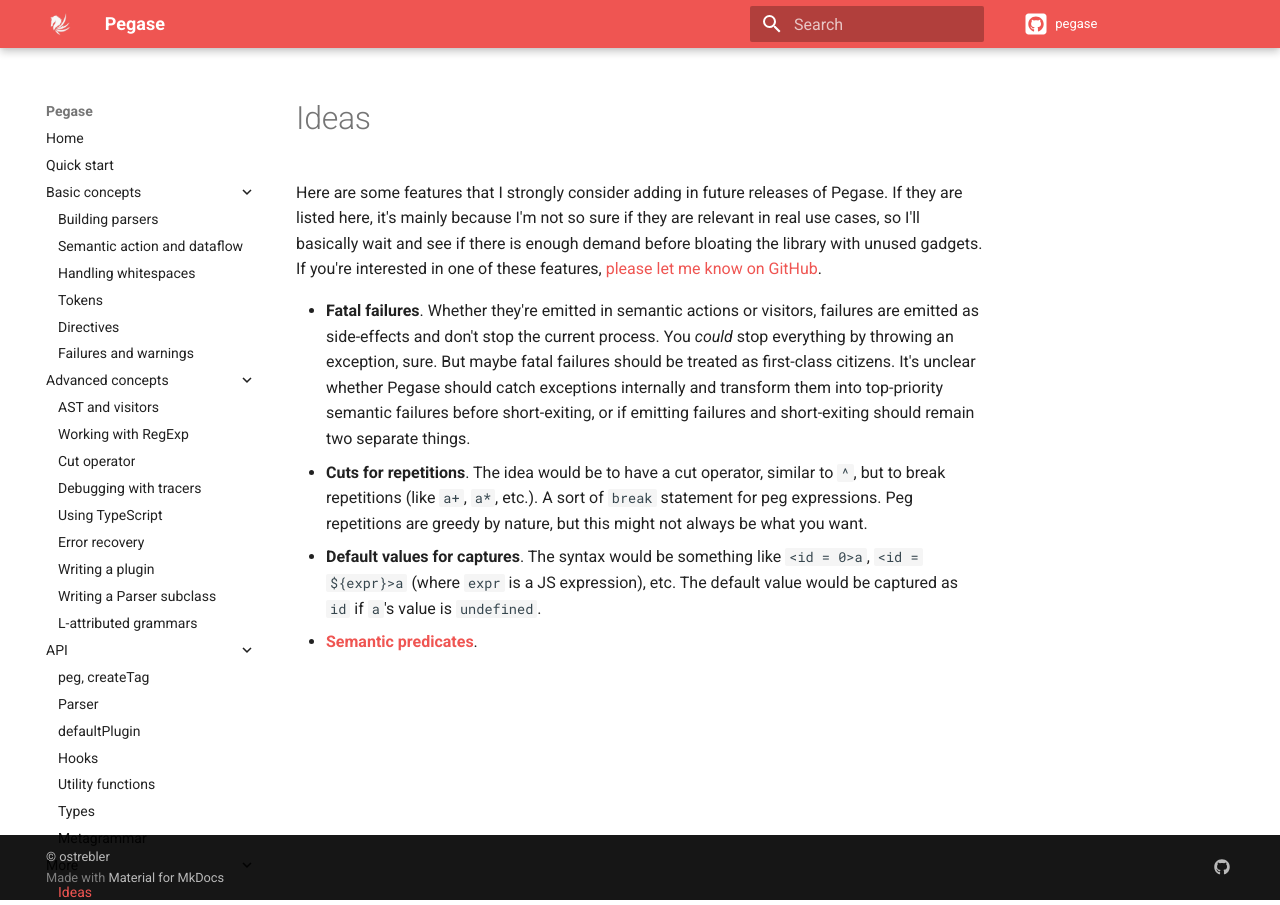
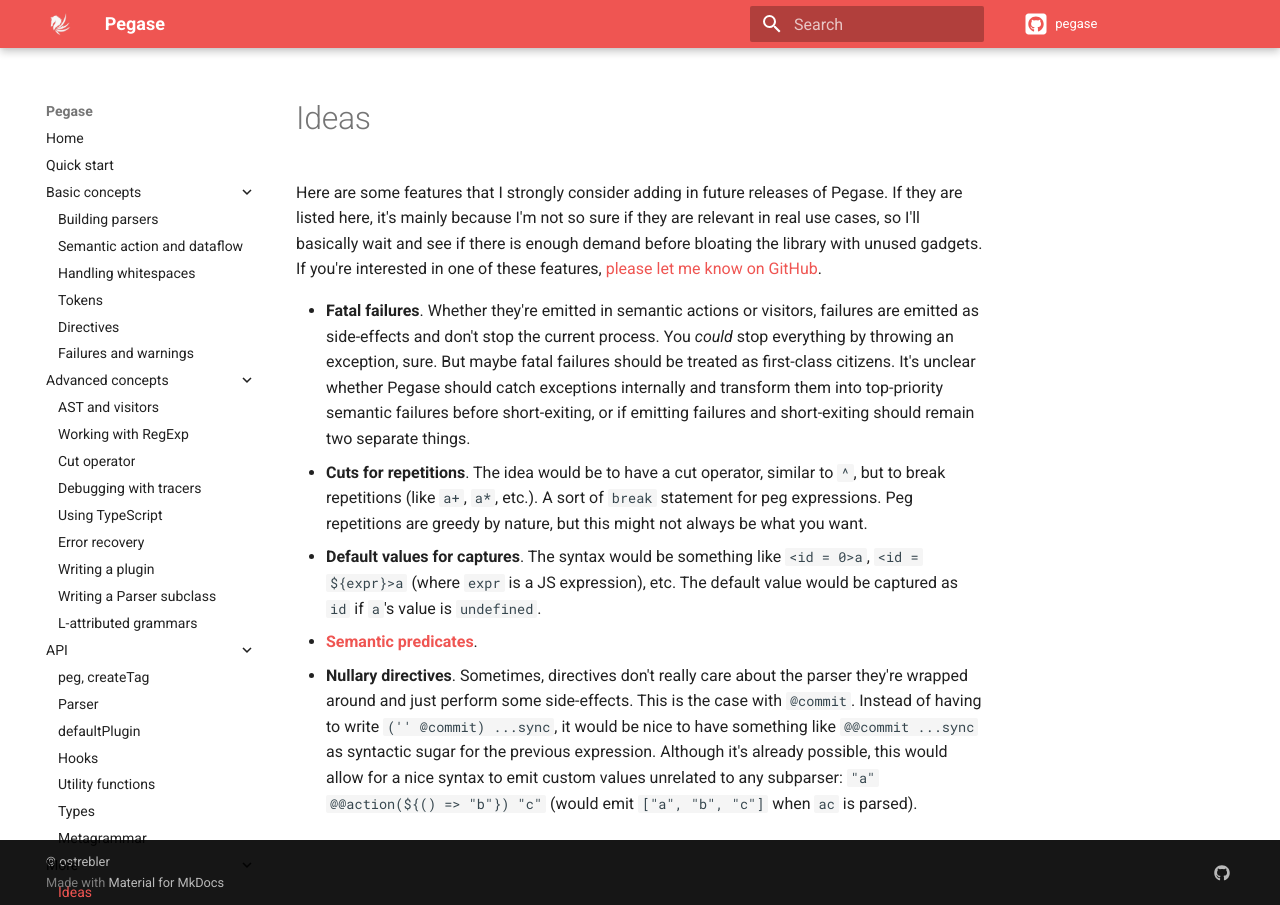
Before and after one commit to strblr/pegase, an MkDocs documentation site: the page built from doc/docs/more/Ideas.md, in a window 1280 px wide. Built offline with MkDocs 1.6.1 and Material for MkDocs 9.7.7, drawn with Linux system fonts in a browser that asks for light colours; nearby versions of some CDN libraries; comment, search, counter and statistics services are not loaded.

Commit message:
Added nullary directive idea

```diff
--- a/doc/docs/more/Ideas.md
+++ b/doc/docs/more/Ideas.md
@@ -4,3 +4,4 @@ Here are some features that I strongly consider adding in future releases of Peg
 - **Cuts for repetitions**. The idea would be to have a cut operator, similar to `^`, but to break repetitions (like `a+`, `a*`, etc.). A sort of `break` statement for peg expressions. Peg repetitions are greedy by nature, but this might not always be what you want.
 - **Default values for captures**. The syntax would be something like `<id = 0>a`, `<id = ${expr}>a` (where `expr` is a JS expression), etc. The default value would be captured as `id` if `a`'s value is `undefined`.
 - [**Semantic predicates**](https://github.com/ostrebler/pegase/issues/9).
+- **Nullary directives**. Sometimes, directives don't really care about the parser they're wrapped around and just perform some side-effects. This is the case with `@commit`. Instead of having to write `('' @commit) ...sync`, it would be nice to have something like `@@commit ...sync` as syntactic sugar for the previous expression. Although it's already possible, this would allow for a nice syntax to emit custom values unrelated to any subparser: `"a" @@action(${() => "b"}) "c"` (would emit `["a", "b", "c"]` when `ac` is parsed).
```
